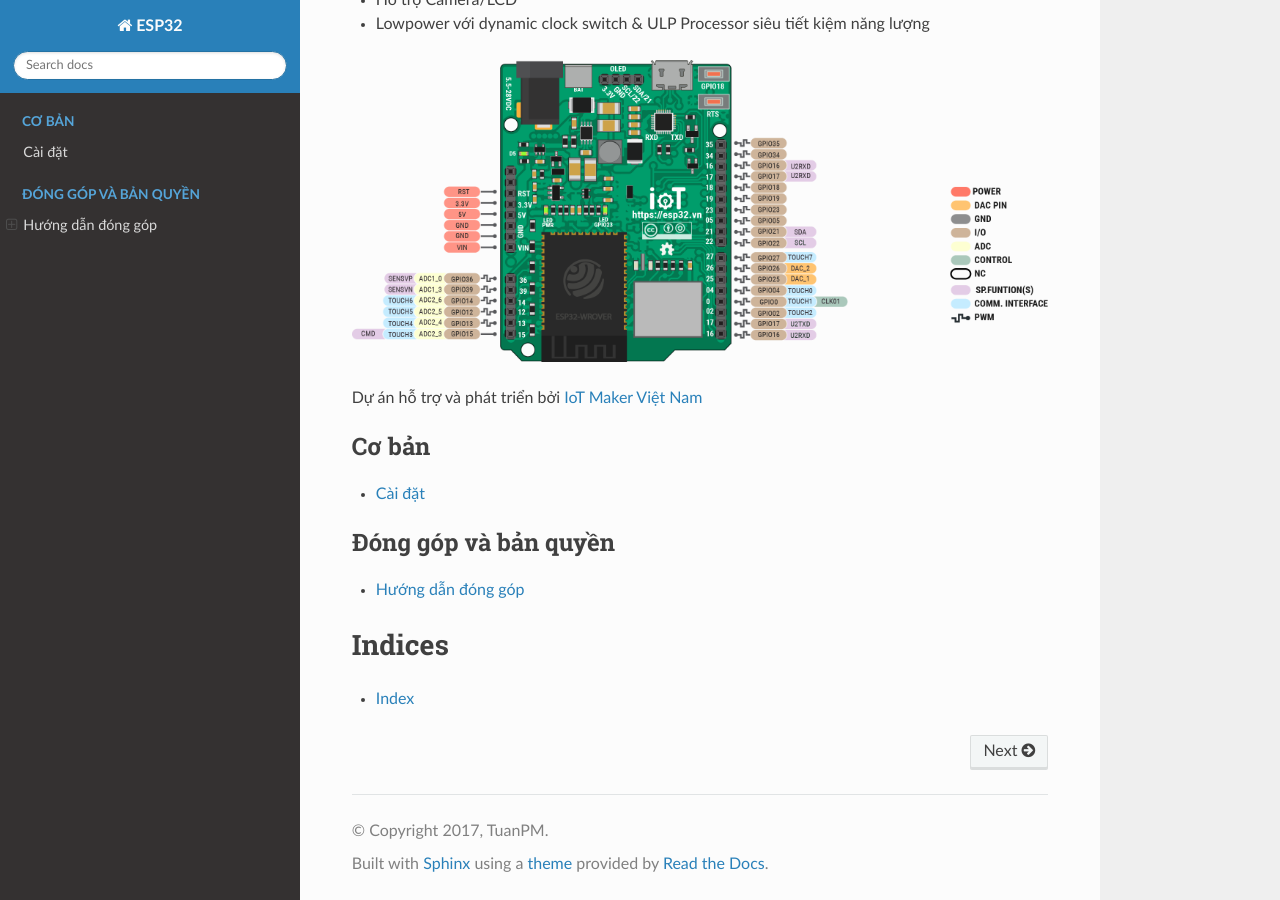
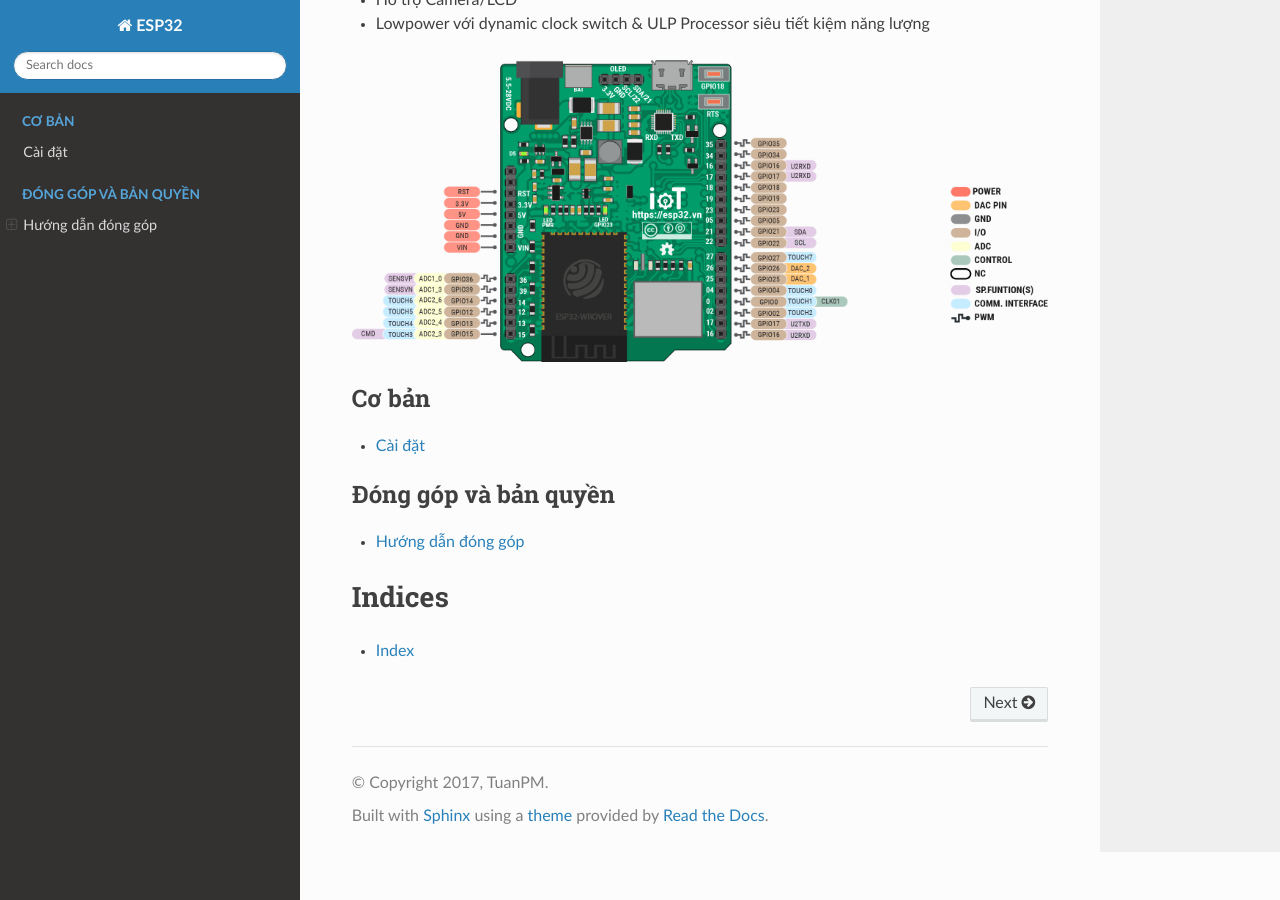
Before and after one commit to esp32vn/esp32.vn, a Sphinx documentation site: the page built from docs/index.rst, in a window 1280 px wide and 900 px high, scrolled down 533 px. Built offline with Sphinx 7.4.7 and the Read the Docs theme 2.0.0, drawn with Linux system fonts in a browser that asks for light colours.

Commit message:
remove iotmaker

```diff
--- a/docs/index.rst
+++ b/docs/index.rst
@@ -22,8 +22,6 @@
 
 .. image:: _static/Esp32-boad__1_.png
    :width: 800
-
-Dự án hỗ trợ và phát triển bởi `IoT Maker Việt Nam <https://iotmaker.vn>`_
 
 
 .. toctree::
```
